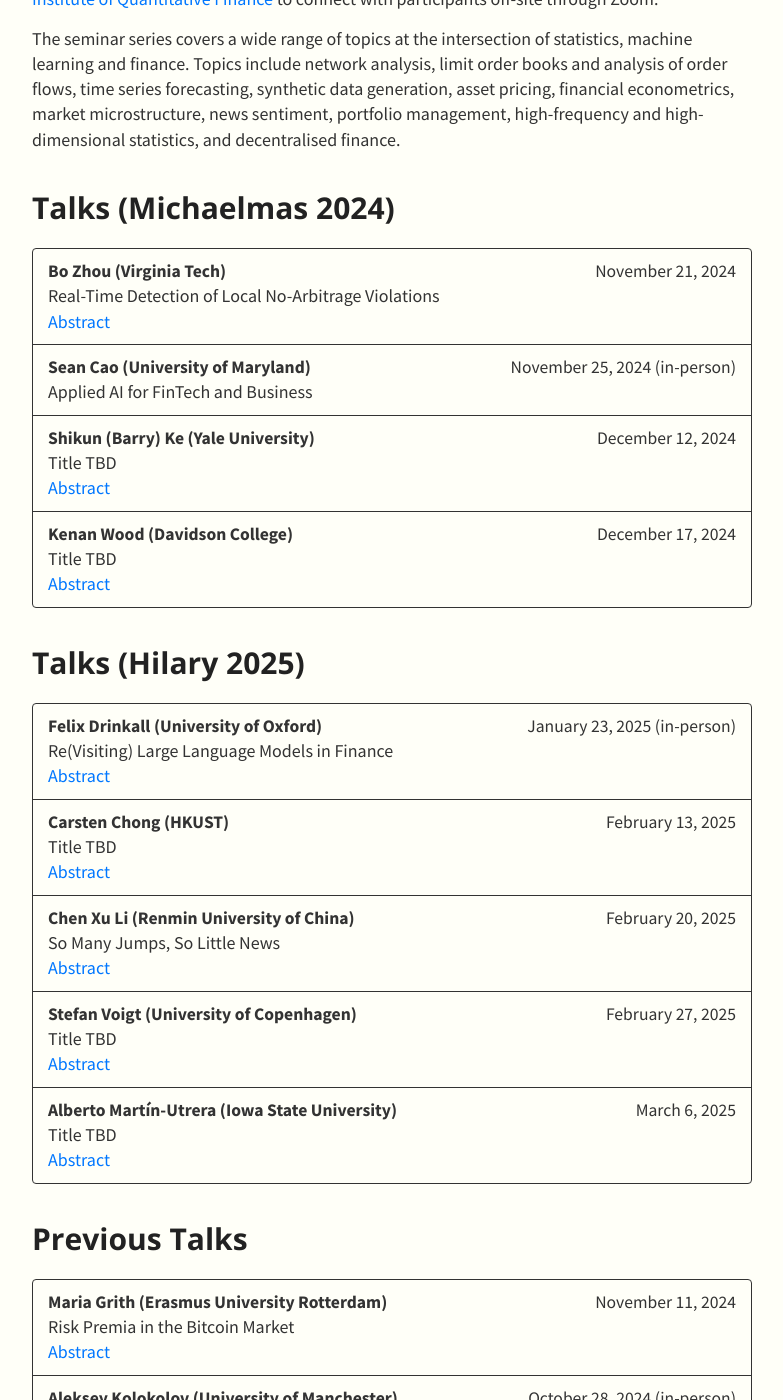
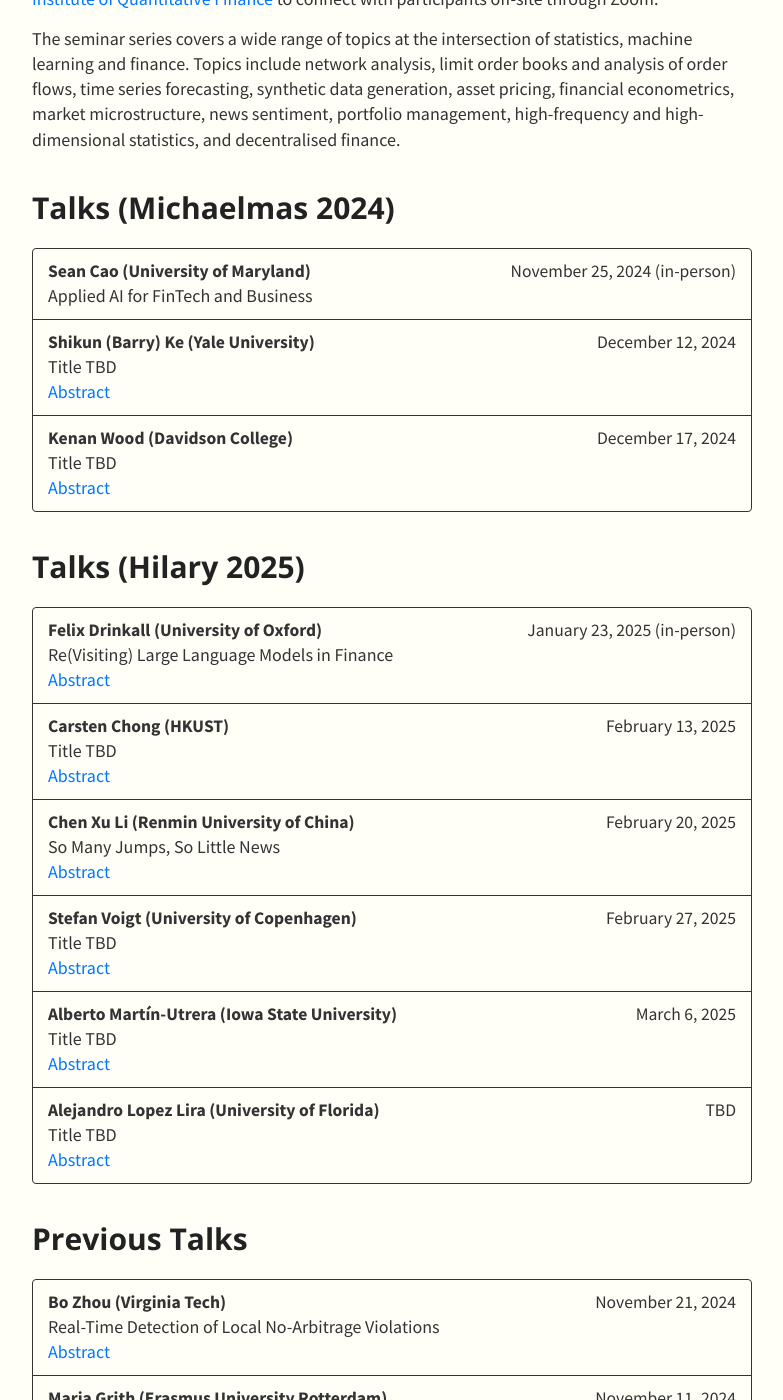
Before and after one commit to SML-Fin/SML-Fin.github.io, a Jekyll site: the page built from index.md, in a window 1280 px wide and 1400 px high, scrolled down 327 px. Shown: the whole window, without its empty margins (248-1031 px from the left). Built offline with Jekyll 4.4.1, drawn with Linux system fonts in a browser that asks for light colours; nearby versions of some CDN libraries; our own code applies the rules of GitHub Pages for plain Markdown files; part of the change alters nothing that is shown; some of the changed text lies outside the part shown.

Commit message:
Update talks.yml

```diff
--- a/_data/talks.yml
+++ b/_data/talks.yml
@@ -1,9 +1,5 @@
 - type: Talks (Michaelmas 2024)
   members:
-    - speaker: Bo Zhou (Virginia Tech)
-      date: November 21, 2024
-      title: Real-Time Detection of Local No-Arbitrage Violations
-      abstract: This paper focuses on the task of detecting local episodes involving violation of the standard Itô semimartingale assumption for financial asset prices in real time that might induce arbitrage opportunities. Our proposed detectors, defined as stopping rules, are applied sequentially to continually incoming high-frequency data. We show that they are asymptotically exponentially distributed in the absence of Itô semimartingale violations. On the other hand, when a violation occurs, we can achieve immediate detection under infill asymptotics. A Monte Carlo study demonstrates that the asymptotic results provide a good approximation to the finite-sample behavior of the sequential detectors. An empirical application to S&P 500 index futures data corroborates the effectiveness of our detectors in swiftly identifying the emergence of an extreme return persistence episode in real time.
     - speaker: Sean Cao (University of Maryland)
       date: November 25, 2024 (in-person)
       title: Applied AI for FinTech and Business
@@ -38,9 +34,17 @@
       date: March 6, 2025
       title: Title TBD
       abstract: TBD
+    - speaker: Alejandro Lopez Lira (University of Florida)
+      date: TBD
+      title: Title TBD
+      abstract: TBD
 
 - type: Previous Talks
   members:
+    - speaker: Bo Zhou (Virginia Tech)
+      date: November 21, 2024
+      title: Real-Time Detection of Local No-Arbitrage Violations
+      abstract: This paper focuses on the task of detecting local episodes involving violation of the standard Itô semimartingale assumption for financial asset prices in real time that might induce arbitrage opportunities. Our proposed detectors, defined as stopping rules, are applied sequentially to continually incoming high-frequency data. We show that they are asymptotically exponentially distributed in the absence of Itô semimartingale violations. On the other hand, when a violation occurs, we can achieve immediate detection under infill asymptotics. A Monte Carlo study demonstrates that the asymptotic results provide a good approximation to the finite-sample behavior of the sequential detectors. An empirical application to S&P 500 index futures data corroborates the effectiveness of our detectors in swiftly identifying the emergence of an extreme return persistence episode in real time.
     - speaker: Maria Grith (Erasmus University Rotterdam)
       date: November 11, 2024
       title: Risk Premia in the Bitcoin Market
```
